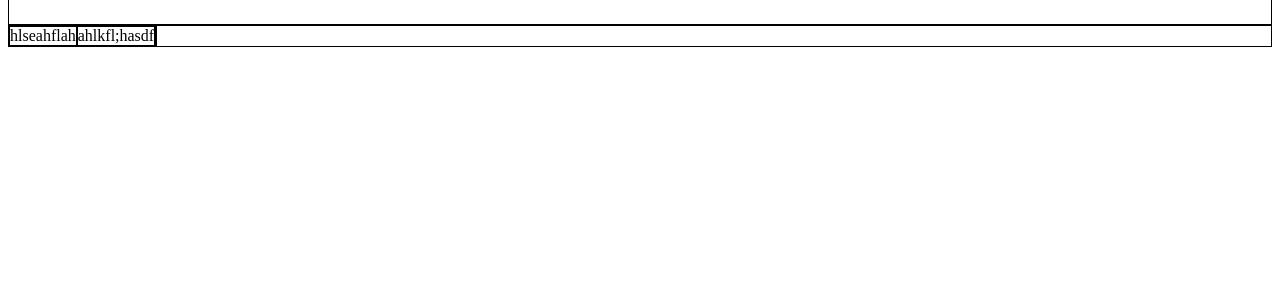
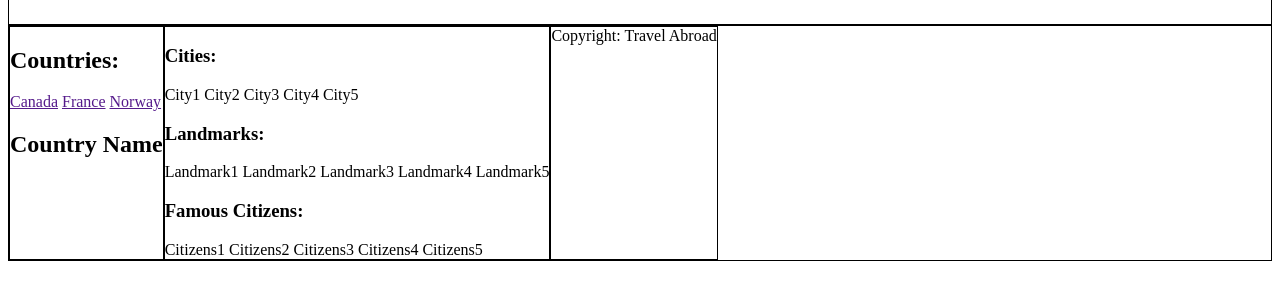
Before and after one commit to NSS-Day-Cohort-53/hello-world-the-groovy-green-beans, a plain HTML site: page index.html in a window 1280 px wide. Shown: the part 86-386 px from the top of the page. Drawn offline with Linux system fonts and the light colour scheme.

Commit message:
html outline

```diff
--- a/index.html
+++ b/index.html
@@ -9,7 +9,7 @@
 </head>
 <body>
     <header>
-        <div><img class="logo" src="" alt="logo"/></div>
+        <div><img class="logo" src="#" alt="logo"/></div>
         <div class="top">
             <h1>Travel Abroad</h1>
         </div>
@@ -17,28 +17,50 @@
     <main>
         <div class="content content--top">
             <article class="navbar">
-                hlseahflah
+                <h1 class="navbar__header">Countries:</h1>
+                <div class="location">
+                    <a href="">Canada</a>
+                    <a href="">France</a>
+                    <a href="">Norway</a>
+                </div>
             </article>
             <article class="headline">
-
+                <h1 class="country__headline">Country Name</h1>
             </article>
-            <article class="country image">
-
+            <article class="country__image">
+                <img class="country__image" src="#" alt=""/>
             </article>
         </div>
         <div class="content content--bottom">
-            <article class="cities">
-                ahlkfl;hasdf
-            </article>
-            <article class="landmarks">
-
-            </article>
-            <article class="citizens">
-
+            <article class="lists">
+                <section class="lists__cities">
+                    <h3 class="cities__header lists__header">Cities:</h3>
+                        <l1>City1</l1>
+                        <l1>City2</l1>
+                        <l1>City3</l1>
+                        <l1>City4</l1>
+                        <l1>City5</l1>
+                </section>
+                <section class="lists__landmarks">
+                    <h3 class="landmarks__header lists__header">Landmarks:</h3>
+                        <l1>Landmark1</l1>
+                        <l1>Landmark2</l1>
+                        <l1>Landmark3</l1>
+                        <l1>Landmark4</l1>
+                        <l1>Landmark5</l1>
+                </section>
+                <section class="lists__citizens">
+                    <h3 class="citizens__header lists__header">Famous Citizens:</h3>
+                        <l1>Citizens1</l1>
+                        <l1>Citizens2</l1>
+                        <l1>Citizens3</l1>
+                        <l1>Citizens4</l1>
+                        <l1>Citizens5</l1>
+                </section>
             </article>
         </div>
         <div class="footer">
-
+            <l1>Copyright: Travel Abroad</l1>
         </div>
     </main>
 </body>
```
